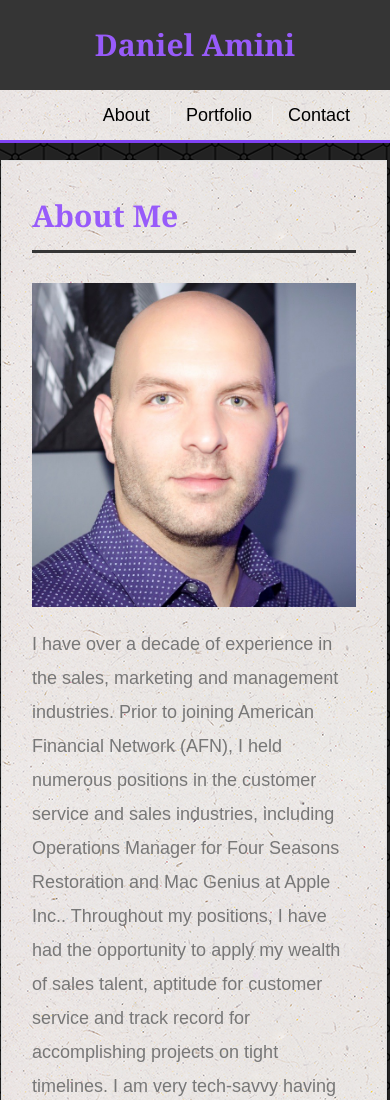
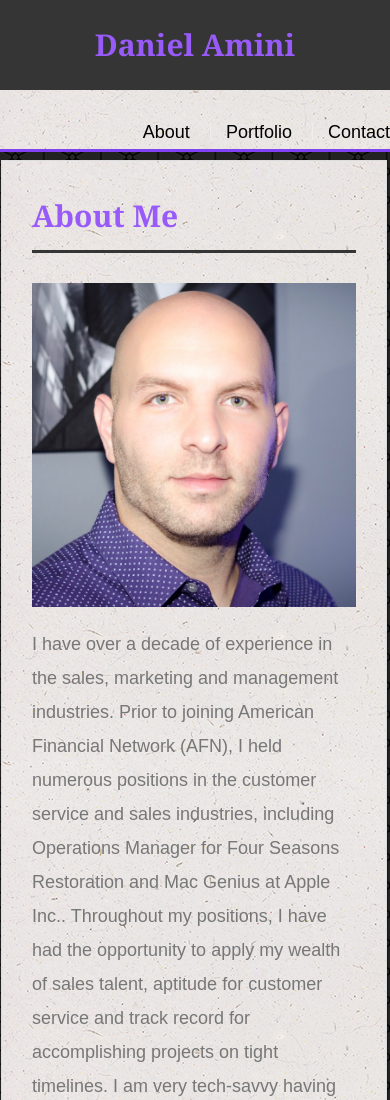
Before and after one commit to DSGQR/Responsive-Portfolio, a plain HTML site: page index.html in a window 390 px wide. Shown: the top 1100 px of the page. Drawn offline with Linux system fonts and the light colour scheme.

Commit message:
Minus Nav Margins

```diff
--- a/css/style.css
+++ b/css/style.css
@@ -310,7 +310,7 @@ body {
     }
 
     nav {
-      margin: 8px 40px 8px 0;
+      /* margin: 8px 40px 8px 0; */
     }
 
 
```
